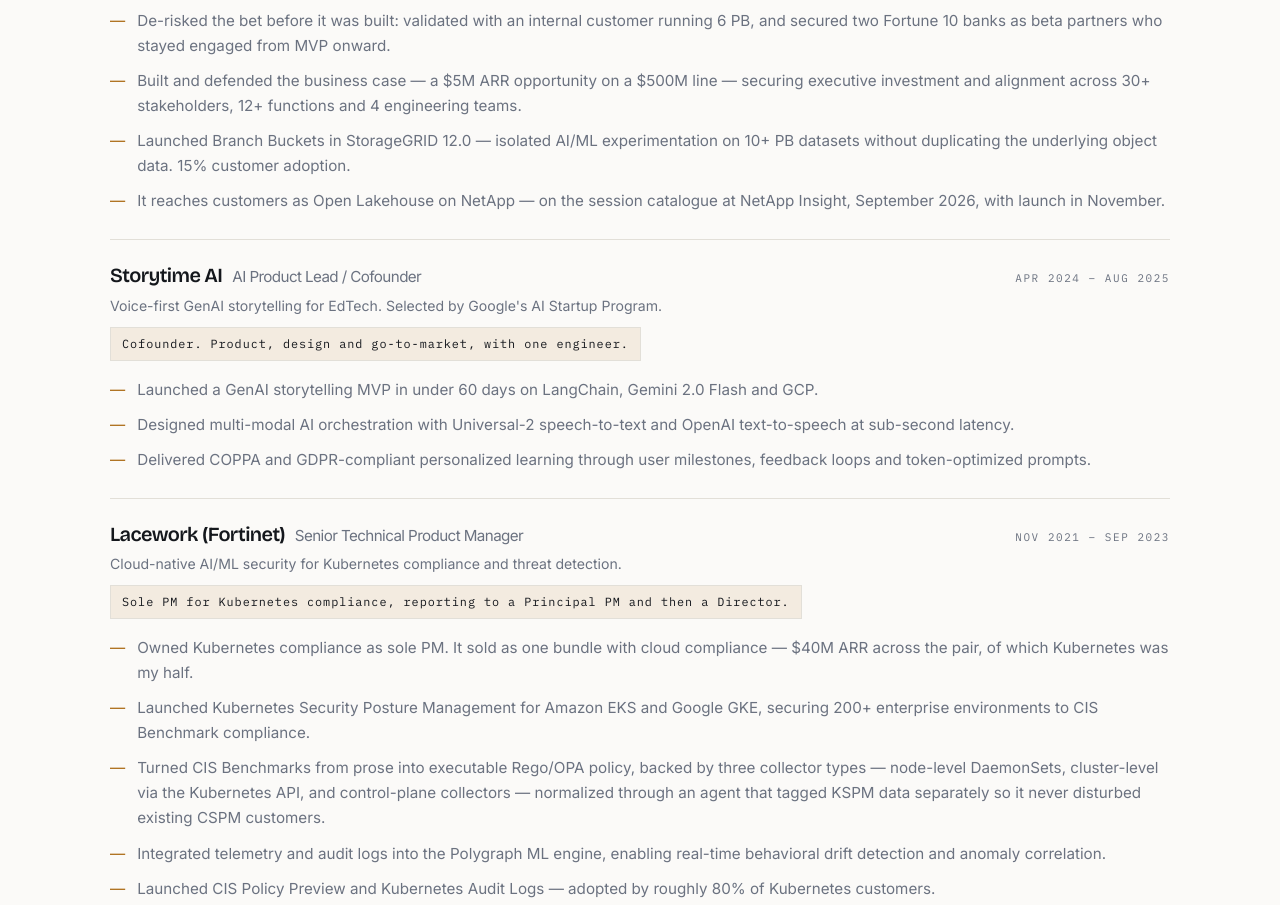
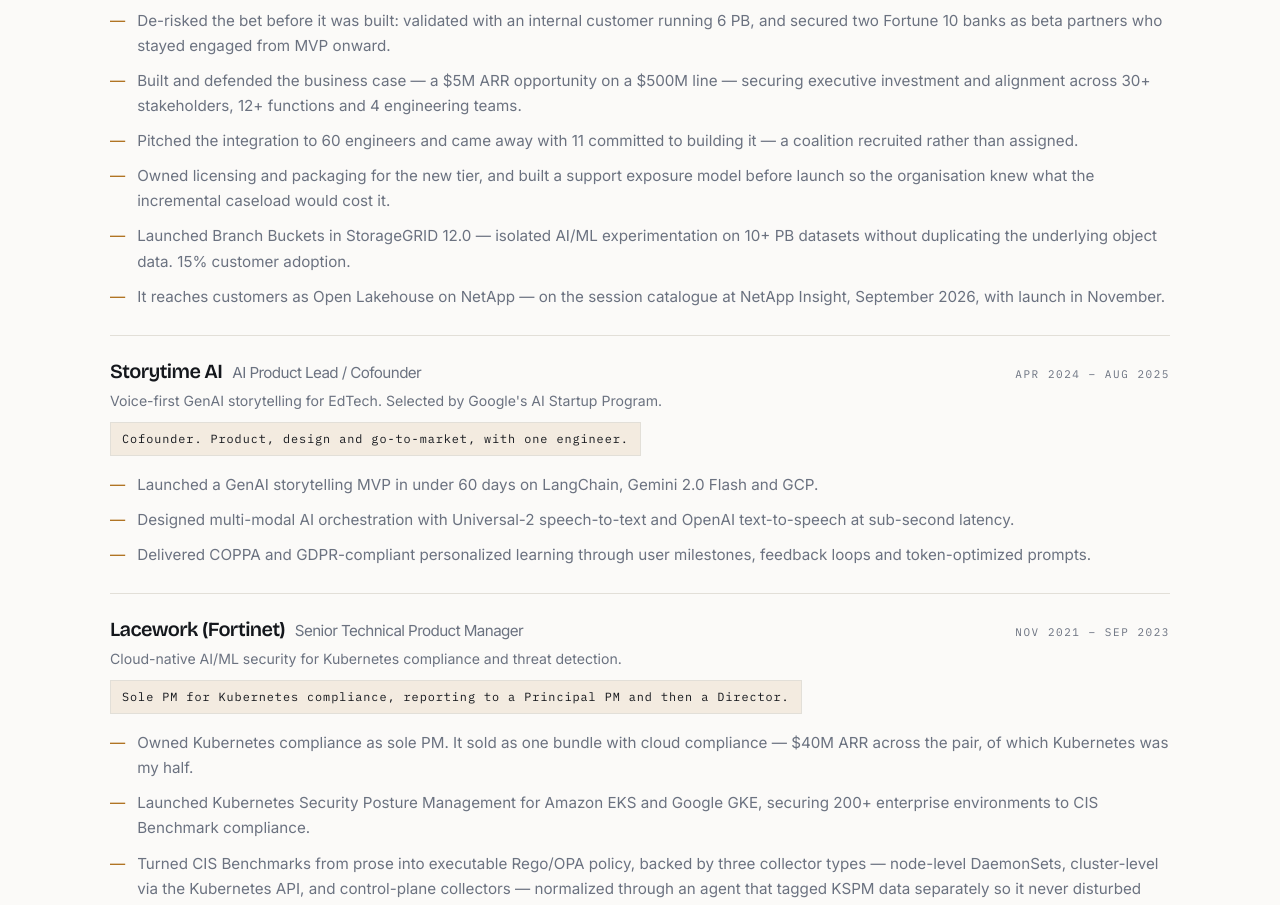
Before and after one commit to Ankita301/portfolio, a React (Vite) app: page /about in a window 1280 px wide. Shown: the part 980-1885 px from the top of the page. Built offline with nearby package versions, Linux system fonts and the light colour scheme.

Commit message:
Add the engineering coalition and support exposure model to NetApp
60 engineers pitched, 11 committed - influence without authority,
quantified. Plus licensing/packaging ownership and pre-launch support
cost modelling, stated at altitude without commercial specifics.

```diff
--- a/src/content/profile.ts
+++ b/src/content/profile.ts
@@ -51,6 +51,8 @@
       "Drove the build-versus-partner decision and OEM selection in 90 days, compressing a multi-year build path to under one year.",
       "De-risked the bet before it was built: validated with an internal customer running 6 PB, and secured two Fortune 10 banks as beta partners who stayed engaged from MVP onward.",
       "Built and defended the business case — a $5M ARR opportunity on a $500M line — securing executive investment and alignment across 30+ stakeholders, 12+ functions and 4 engineering teams.",
+      "Pitched the integration to 60 engineers and came away with 11 committed to building it — a coalition recruited rather than assigned.",
+      "Owned licensing and packaging for the new tier, and built a support exposure model before launch so the organisation knew what the incremental caseload would cost it.",
       "Launched Branch Buckets in StorageGRID 12.0 — isolated AI/ML experimentation on 10+ PB datasets without duplicating the underlying object data. 15% customer adoption.",
       "It reaches customers as Open Lakehouse on NetApp — on the session catalogue at NetApp Insight, September 2026, with launch in November.",
     ],
```
